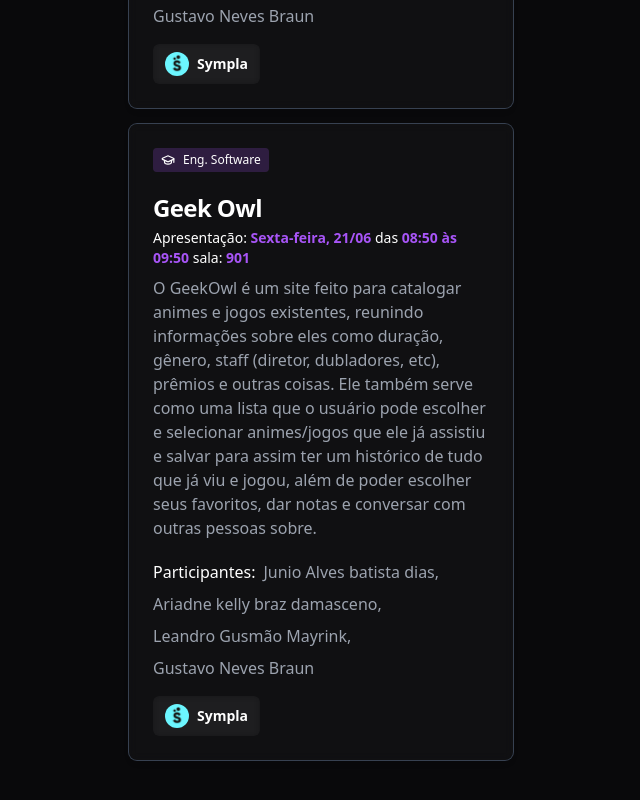
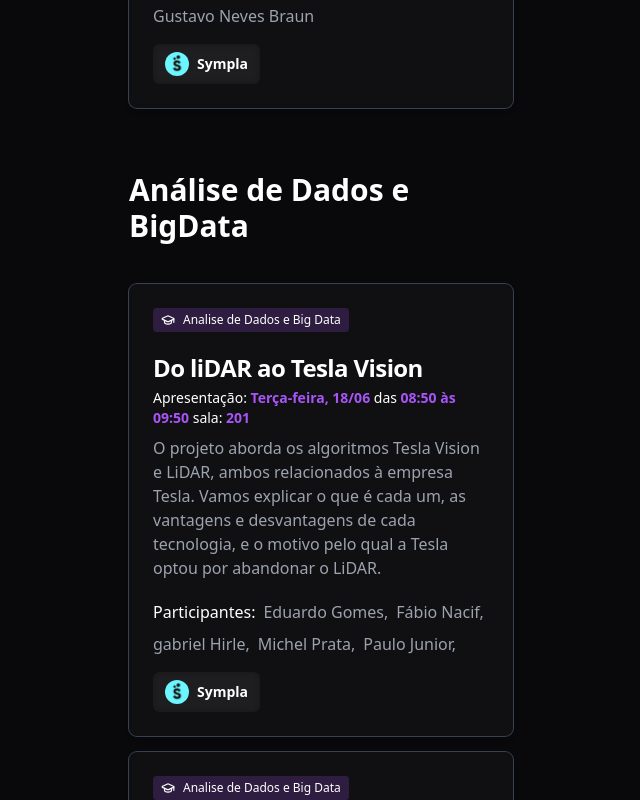
Before and after one commit to rodrigueslucas062/exp-una, a Next.js app: page /apresentacoes in a window 1280 px wide. Shown: the part 1700-2500 px from the top of the page, without its empty margins (639-1279 px from the left). Built offline with nearby package versions, Linux system fonts and the light colour scheme; what tailwindcss-animated would draw is missing.

Commit message:
💬update text and literals

```diff
--- a/src/components/apresentacoes/ListaApresentacoes.js
+++ b/src/components/apresentacoes/ListaApresentacoes.js
@@ -32,21 +32,6 @@
       "Carolina Vitória,",
       "Antônio Eustáquio,",
       "Luiz Henrique",
-    ],
-    hora: "08:50 às 09:50",
-    dia: "Sexta-feira, 21/06",
-    sala: '901',
-  },
-  {
-    titulo: "Geek Owl",
-    unidadeCurricular: "Eng. Software",
-    descricao:
-    "O GeekOwl é um site feito para catalogar animes e jogos existentes, reunindo informações sobre eles como duração, gênero, staff (diretor, dubladores, etc), prêmios e outras coisas. Ele também serve como uma lista que o usuário pode escolher e selecionar animes/jogos que ele já assistiu e salvar para assim ter um histórico de tudo que já viu e jogou, além de poder escolher seus favoritos, dar notas e conversar com outras pessoas sobre.",
-    integrantes: [
-      "Junio Alves batista dias,",
-      "Ariadne kelly braz damasceno,",
-      "Leandro Gusmão Mayrink,",
-      "Gustavo Neves Braun",
     ],
     hora: "08:50 às 09:50",
     dia: "Sexta-feira, 21/06",
```
